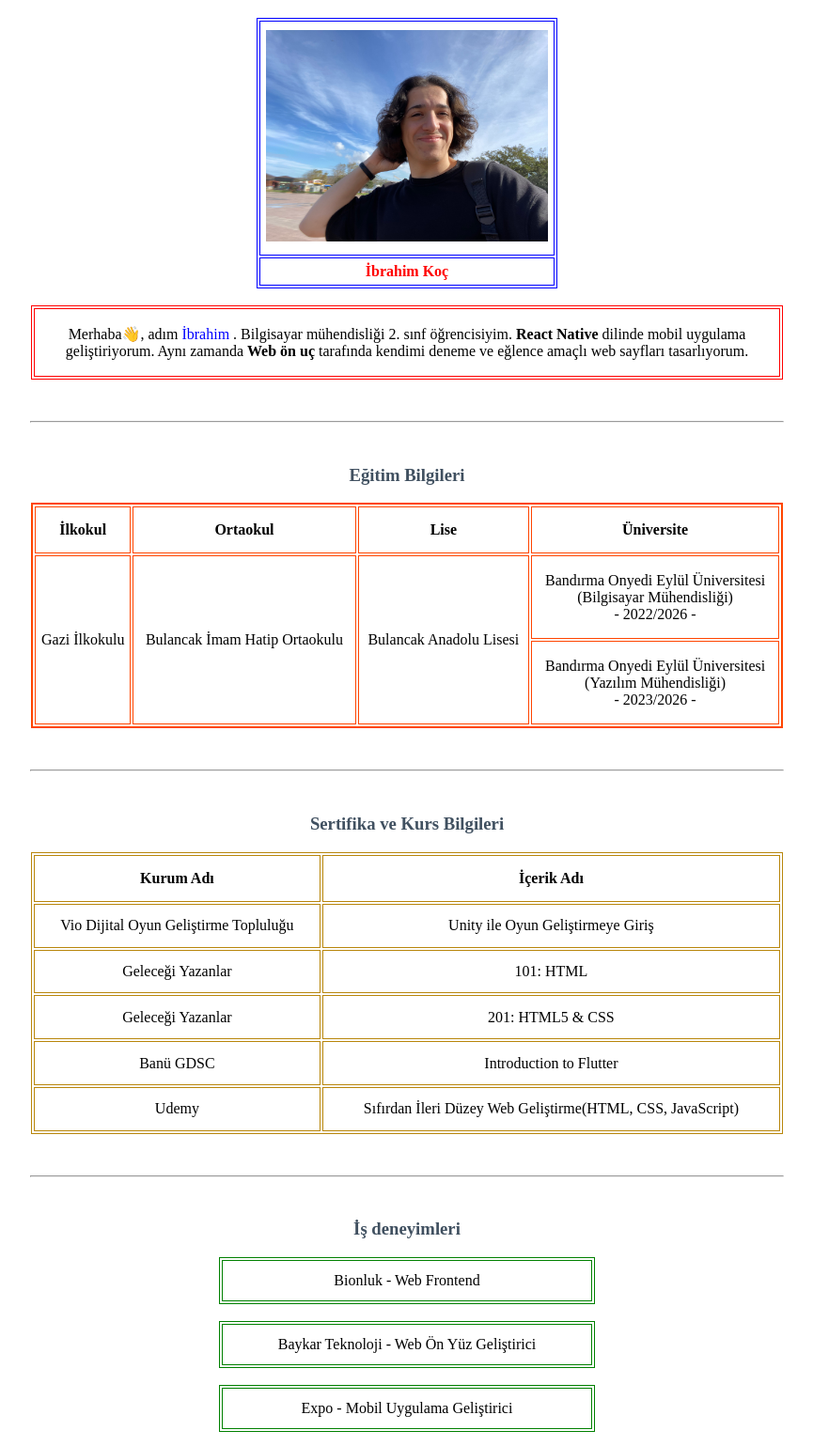
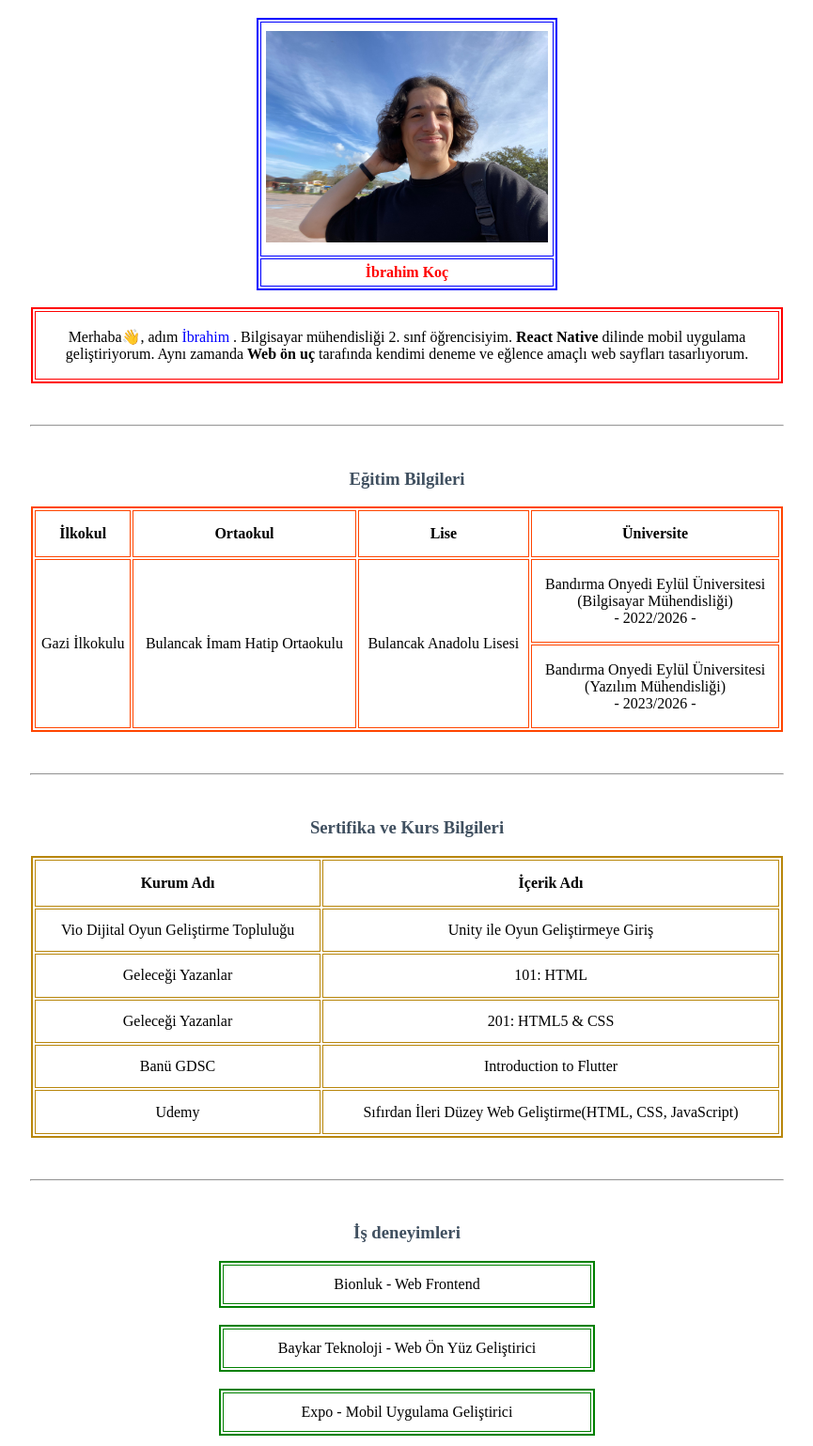
Before and after one commit to iibrahimkoc/inan-hoca-portfolio, a plain HTML site: page index.html in a window 1280 px wide. Shown: the part 61-1600 px from the top of the page at 94% size, without its empty margins (207-1072 px from the left). Drawn offline with Linux system fonts and the light colour scheme.

Commit message:
Add files via upload

```diff
--- a/index.html
+++ b/index.html
@@ -13,7 +13,7 @@
         <h1>Özgeçmişim</h1>
     </font>
 
-    <table border="1" width="320"  align="center" borderColor="blue">
+    <table border="2" width="320"  align="center" borderColor="blue">
         <tbody>
 
             <tr height="250">
@@ -29,7 +29,7 @@
 
     <br>
 
-    <table width="800" border="1" align="center" borderColor="red">
+    <table width="800" border="2" align="center" borderColor="red">
         <tbody>
             <tr>
                 <td>
@@ -91,7 +91,7 @@
     </font>
 
 
-    <table width="800" height="300" border="1" align="center" borderColor="darkgoldenrod">
+    <table width="800" height="300" border="2" align="center" borderColor="darkgoldenrod">
 
         <thead height="50">
             <tr>
@@ -132,19 +132,19 @@
     </font>
 
 
-    <table width="400" height="50" border="1" align="center" borderColor="green">
+    <table width="400" height="50" border="2" align="center" borderColor="green">
         <tr>
             <td>Bionluk - Web Frontend </td>
         </tr>
     </table>
     <br>
-    <table width="400" height="50" border="1" align="center" borderColor="green">
+    <table width="400" height="50" border="2" align="center" borderColor="green">
         <tr>
             <td>Baykar Teknoloji - Web Ön Yüz Geliştirici </td>
         </tr>
     </table>
     <br>
-    <table width="400" height="50" border="1" align="center" borderColor="green">
+    <table width="400" height="50" border="2" align="center" borderColor="green">
         <tr>
             <td>Expo - Mobil Uygulama Geliştirici</td>
         </tr>
@@ -205,7 +205,7 @@
     </font>
 
 
-    <table width="800" height="150" border="1" align="center" borderColor="blueviolet">
+    <table width="800" height="150" border="2" align="center" borderColor="blueviolet">
         <thead height="50">
             <tr>
                 <th>Github</th>
```
